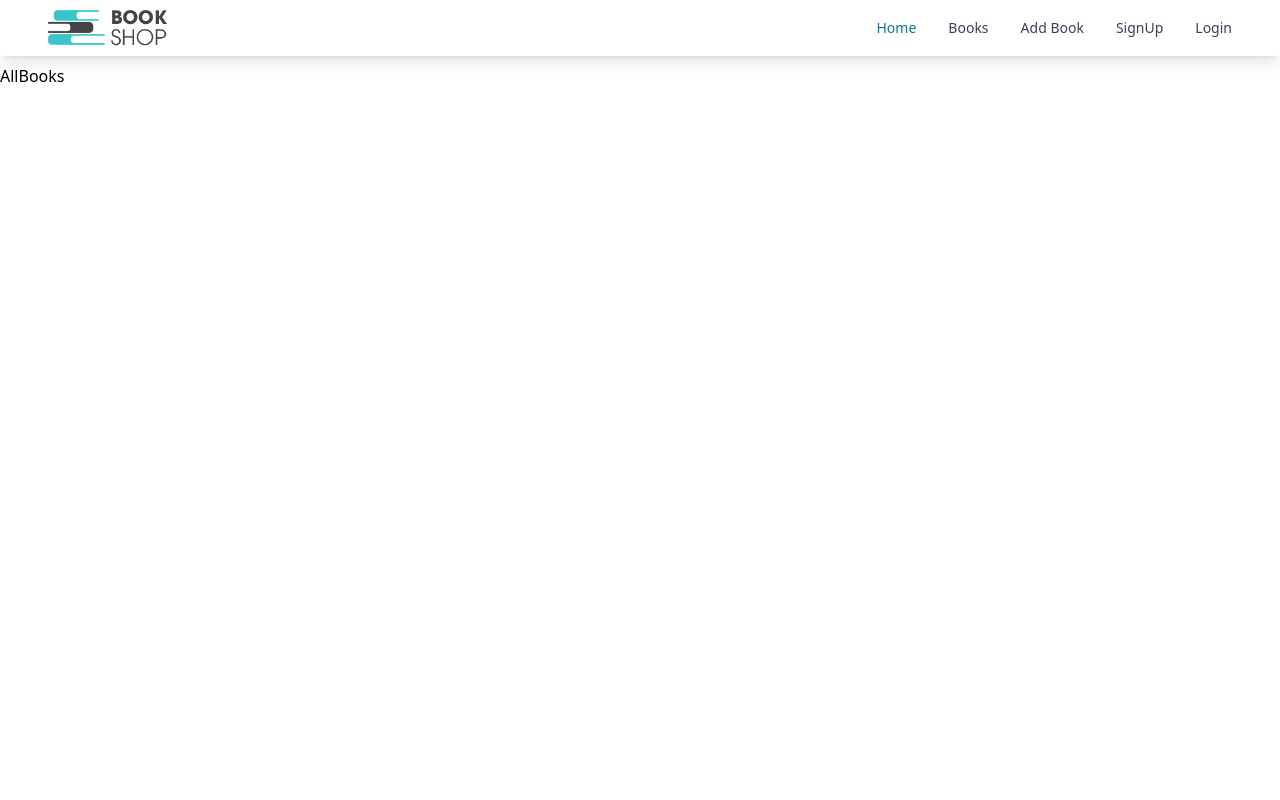
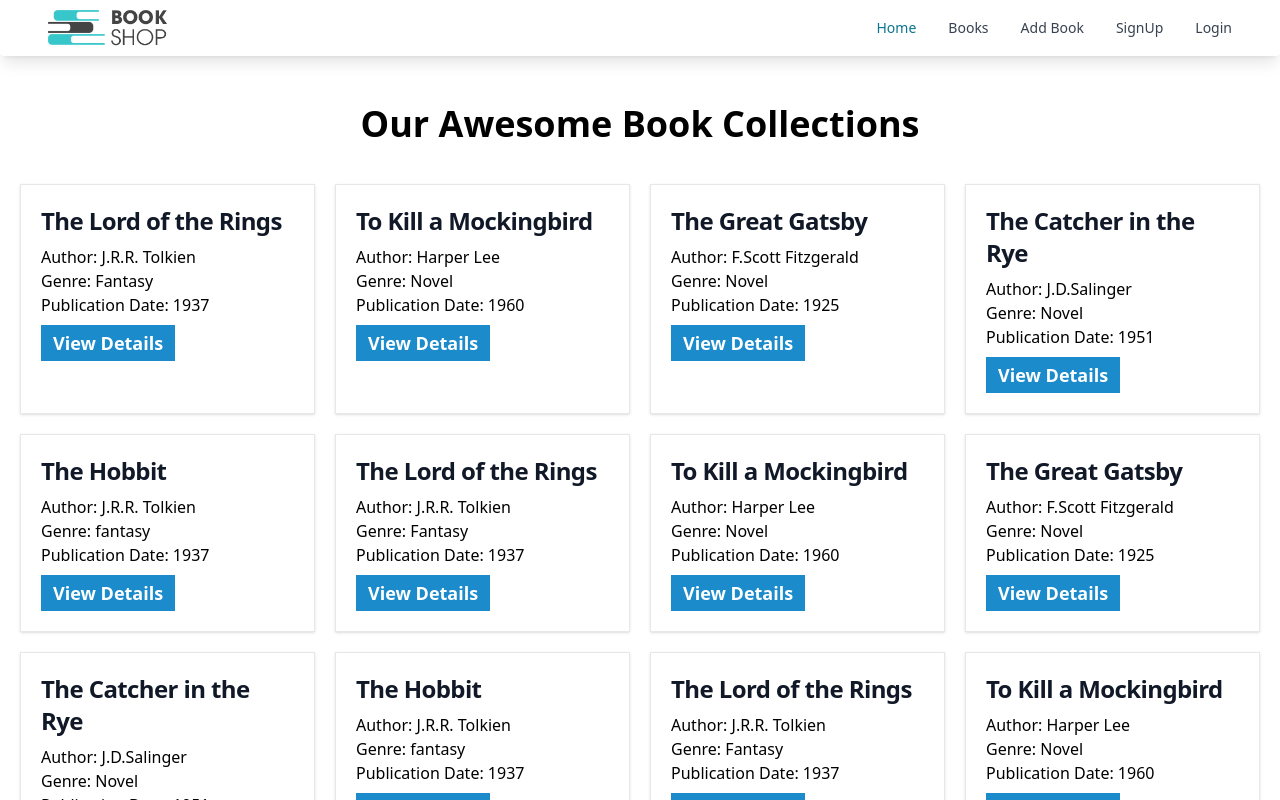
Before and after one commit to Abhamid3311/book-shop-redux, a React (Vite) app: page /all-books in a window 1280 px wide. Shown: the top 800 px of the page. Built offline with nearby package versions, Linux system fonts and the light colour scheme.

Commit message:
added all books data and book card

```diff
--- /dev/null
+++ b/src/components/BookCard.tsx
@@ -0,0 +1,34 @@
+import { IBook } from '@/pages/AllBooks';
+import React from 'react'
+
+export default function BookCard({ book }) {
+
+    const { _id, title, author, publicationDate, genre } = book;
+
+    const handleBookDetails = (id) => {
+        console.log(id)
+    };
+
+    return (
+        <div className="max-w-sm p-5 bg-white border border-gray-200 rounded-lg shadow hover:shadow-xl">
+            <a href="#">
+                <h5 className="mb-2 text-2xl font-bold tracking-tight text-gray-900 dark:text-white">{title}</h5>
+            </a>
+
+            <div className='my-2 text-sm lg:text-base'>
+                <p>Author: {author}</p>
+                <p>Genre: {genre}</p>
+                <p>Publication Date: {publicationDate}</p>
+            </div>
+
+            <button onClick={() => handleBookDetails(_id)} className='bg-primary text-white px-3 py-1 rounded-lg text-lg font-semibold hover:underline'>View Details</button>
+
+
+
+
+
+
+        </div>
+
+    )
+}
--- a/src/pages/AllBooks.tsx
+++ b/src/pages/AllBooks.tsx
@@ -1,6 +1,152 @@
+import BookCard from "@/components/BookCard";
+
+export interface IBook {
+    _id: string;
+    title: string;
+    author: string;
+    genre: string;
+    publicationDate: number
+    reviews: string[]
+}
+
+const bookData: IBook[] = [
+    {
+        _id: "1",
+        title: "The Lord of the Rings",
+        author: "J.R.R. Tolkien",
+        genre: "Fantasy",
+        publicationDate: 1937,
+        reviews: ["Nice Books", "Best Books"]
+    },
+    {
+        _id: "2",
+        title: "To Kill a Mockingbird",
+        author: "Harper Lee",
+        genre: "Novel",
+        publicationDate: 1960,
+        reviews: ["Nice Books", "Best Books"]
+    },
+    {
+        _id: "3",
+        title: "The Great Gatsby",
+        author: "F.Scott Fitzgerald",
+        genre: "Novel",
+        publicationDate: 1925,
+        reviews: ["Nice Books", "Best Books"]
+    },
+    {
+        _id: "4",
+        title: "The Catcher in the Rye",
+        author: "J.D.Salinger",
+        genre: "Novel",
+        publicationDate: 1951,
+        reviews: ["Nice Books", "Best Books"]
+    },
+    {
+        _id: "5",
+        title: "The Hobbit",
+        author: "J.R.R. Tolkien",
+        genre: "fantasy",
+        publicationDate: 1937,
+        reviews: ["Nice Books", "Best Books"]
+    },
+    {
+        _id: "1",
+        title: "The Lord of the Rings",
+        author: "J.R.R. Tolkien",
+        genre: "Fantasy",
+        publicationDate: 1937,
+        reviews: ["Nice Books", "Best Books"]
+    },
+    {
+        _id: "2",
+        title: "To Kill a Mockingbird",
+        author: "Harper Lee",
+        genre: "Novel",
+        publicationDate: 1960,
+        reviews: ["Nice Books", "Best Books"]
+    },
+    {
+        _id: "3",
+        title: "The Great Gatsby",
+        author: "F.Scott Fitzgerald",
+        genre: "Novel",
+        publicationDate: 1925,
+        reviews: ["Nice Books", "Best Books"]
+    },
+    {
+        _id: "4",
+        title: "The Catcher in the Rye",
+        author: "J.D.Salinger",
+        genre: "Novel",
+        publicationDate: 1951,
+        reviews: ["Nice Books", "Best Books"]
+    },
+    {
+        _id: "5",
+        title: "The Hobbit",
+        author: "J.R.R. Tolkien",
+        genre: "fantasy",
+        publicationDate: 1937,
+        reviews: ["Nice Books", "Best Books"]
+    },
+    {
+        _id: "1",
+        title: "The Lord of the Rings",
+        author: "J.R.R. Tolkien",
+        genre: "Fantasy",
+        publicationDate: 1937,
+        reviews: ["Nice Books", "Best Books"]
+    },
+    {
+        _id: "2",
+        title: "To Kill a Mockingbird",
+        author: "Harper Lee",
+        genre: "Novel",
+        publicationDate: 1960,
+        reviews: ["Nice Books", "Best Books"]
+    },
+    {
+        _id: "3",
+        title: "The Great Gatsby",
+        author: "F.Scott Fitzgerald",
+        genre: "Novel",
+        publicationDate: 1925,
+        reviews: ["Nice Books", "Best Books"]
+    },
+    {
+        _id: "4",
+        title: "The Catcher in the Rye",
+        author: "J.D.Salinger",
+        genre: "Novel",
+        publicationDate: 1951,
+        reviews: ["Nice Books", "Best Books"]
+    },
+    {
+        _id: "5",
+        title: "The Hobbit",
+        author: "J.R.R. Tolkien",
+        genre: "fantasy",
+        publicationDate: 1937,
+        reviews: ["Nice Books", "Best Books"]
+    },
+
+];
+
+
+
+
 
 export default function AllBooks() {
     return (
-        <div>AllBooks</div>
+        <div className="max-w-7xl mx-auto px-5 lg:px-5 py-10">
+            <h1 className="text-2xl lg:text-4xl font-bold text-center mb-10">Our Awesome Book Collections</h1>
+            <div className="grid grid-cols-2 md:grid-cols-3 lg:grid-cols-4 gap-5">
+                {
+                    bookData.map(book => <BookCard key={book._id} book={book} />)
+                }
+            </div>
+
+        </div>
     )
-}
+};
--- a/tailwind.config.js
+++ b/tailwind.config.js
@@ -7,7 +7,7 @@ module.exports = {
     './app/**/*.{ts,tsx}',
     './src/**/*.{ts,tsx}',
     'node_modules/flowbite-react/**/*.{js,jsx,ts,tsx}'
-	],
+  ],
   theme: {
     container: {
       center: true,
@@ -23,10 +23,7 @@ module.exports = {
         ring: "hsl(var(--ring))",
         background: "hsl(var(--background))",
         foreground: "hsl(var(--foreground))",
-        primary: {
-          DEFAULT: "hsl(var(--primary))",
-          foreground: "hsl(var(--primary-foreground))",
-        },
+        primary:"#1B8BCB",
         secondary: {
           DEFAULT: "hsl(var(--secondary))",
           foreground: "hsl(var(--secondary-foreground))",
@@ -73,5 +70,5 @@ module.exports = {
       },
     },
   },
-  plugins: [require("tailwindcss-animate"),require('flowbite/plugin')],
+  plugins: [require("tailwindcss-animate"), require('flowbite/plugin')],
 }
```
